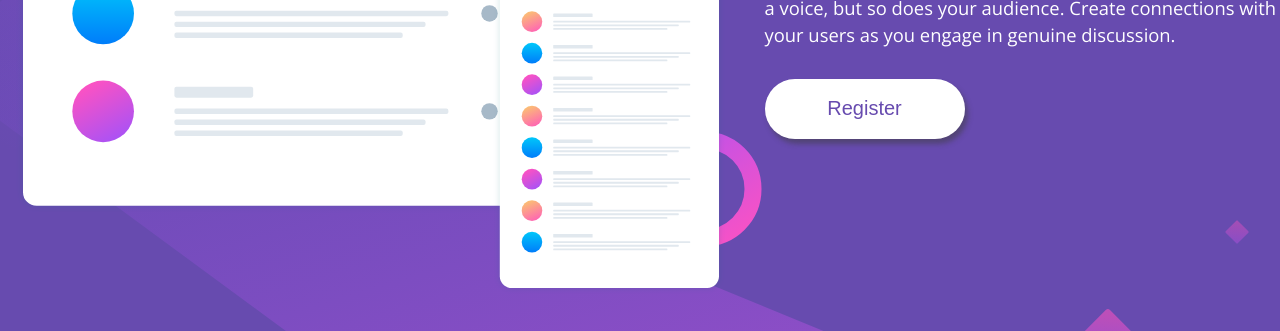
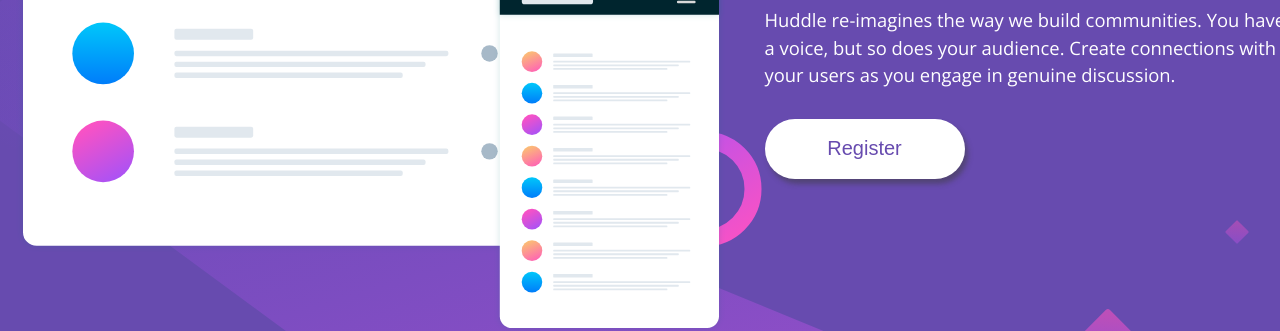
Before and after one commit to AkramElhennawy/Huddle-landing-page, a plain HTML site: page index.html in a window 1280 px wide. Shown: the part 374-705 px from the top of the page. Drawn offline with nearby package versions, Linux system fonts and the light colour scheme.

Commit message:
Update styles.css

```diff
--- a/styles.css
+++ b/styles.css
@@ -17,6 +17,7 @@ body{
     flex-direction: column;
     justify-content: center;
     align-items: center;
+    padding-top: 50px;
 }
 
 header{
@@ -32,7 +33,6 @@ header img{
     display: flex;
     justify-content: center;
     align-items: center;
-    padding-bottom: 50px;
 }
 
 .right-section{
@@ -130,6 +130,7 @@ footer{
         justify-content: center;
         align-items: center;
         padding: 10px;
+        padding-top: 50px;
     }
 
     .main-content{
@@ -138,6 +139,7 @@ footer{
         justify-content: center;
         align-items: center;
         padding-bottom: 0;
+
     }
 
     header img{
```
